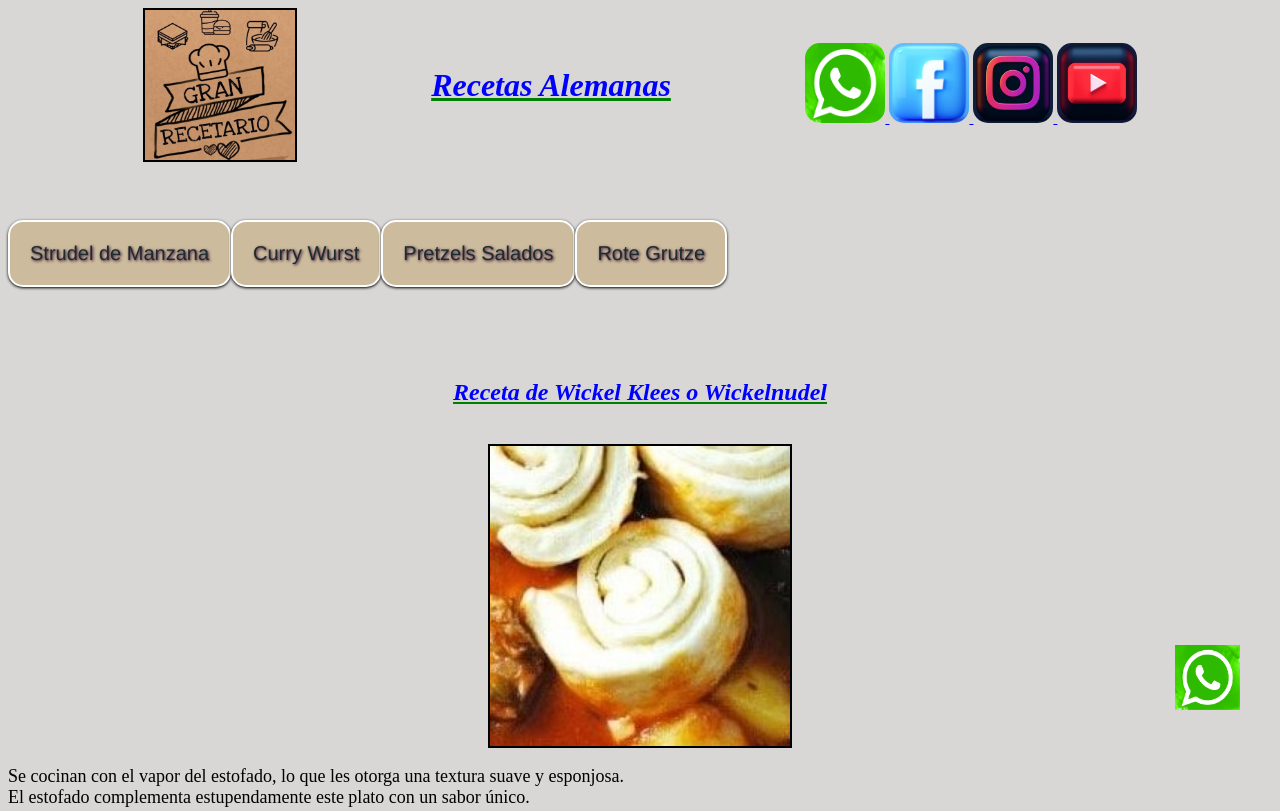
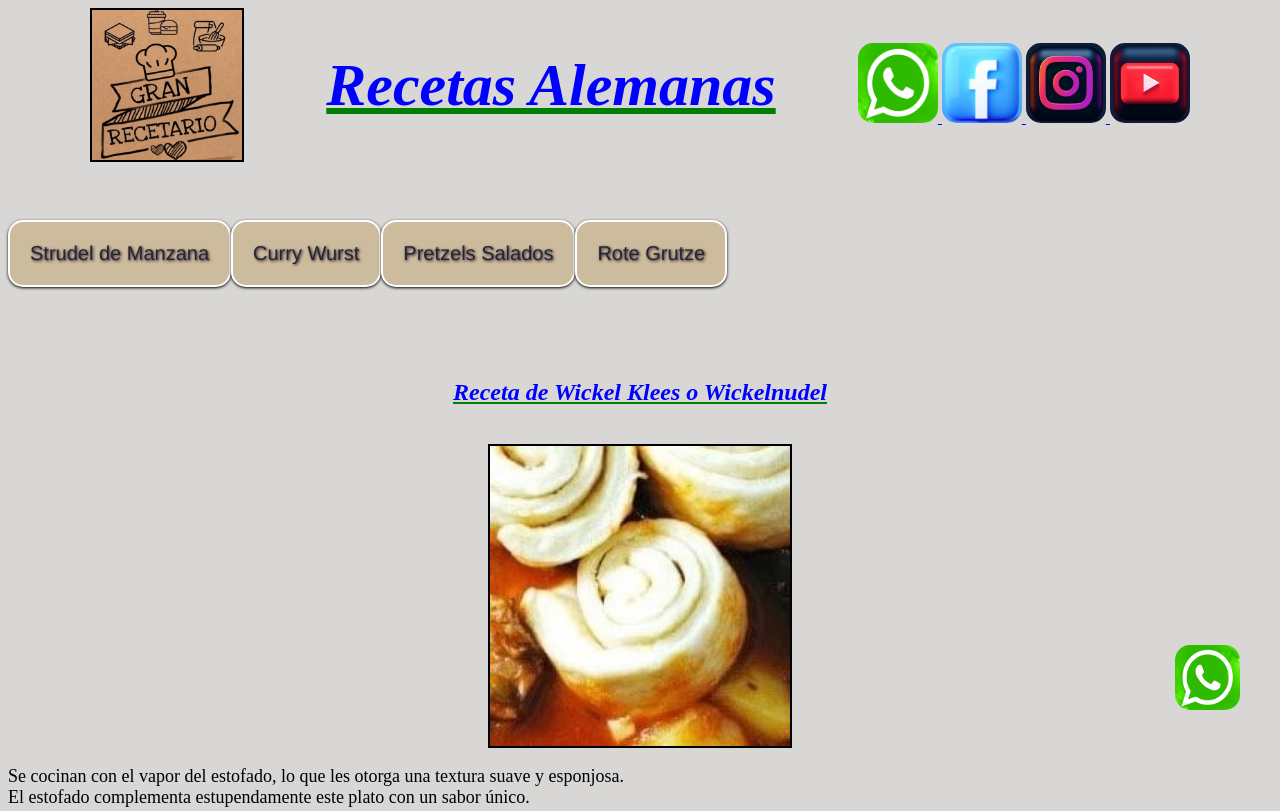
Before and after one commit to dschvert/CursoFront, a plain HTML site: page index.html in a window 1280 px wide. Shown: the top 811 px of the page. Drawn offline with Linux system fonts and the light colour scheme.

Commit message:
Add files via upload

```diff
--- a/css/estilos.css
+++ b/css/estilos.css
@@ -20,6 +20,13 @@ header {
   display: block;
   float:left;
 }
+
+.titulopag{
+  text-decoration: underline green;
+  color: blue;
+  font-size: 60px;
+  font-style: italic;
+  text-align: center;}
 
 .receta{
   width: 300px;
@@ -86,6 +93,7 @@ li{
   position: fixed;
   bottom: 90px;
   right: 40px;
+  border-radius: 15px;
 }
 
 
--- a/index.html
+++ b/index.html
@@ -11,7 +11,7 @@
           <img class="logo" src="./docs/assets/logo.jpg" alt="Imagen no encontrada">
         </div>
         <div>
-          <h1>Recetas Alemanas</h1>
+          <h1 class="titulopag" >Recetas Alemanas</h1>
         </div>
         <div class="redes">
           <a href="https://api.whatsapp.com/send?phone=5492914222838" target="_blank"><img class="iconos"  src="./docs/assets/wp.png" alt="Whatsapp"> </a>
@@ -34,7 +34,7 @@
       <br>
       <section>
 
-          <h1>Receta de Wickel Klees o Wickelnudel</h1>
+          <h1 >Receta de Wickel Klees o Wickelnudel</h1>
 
           <br>
           <img class="receta" src="./docs/assets/Receta.jpg" alt="Imagen no encontrada">
```
